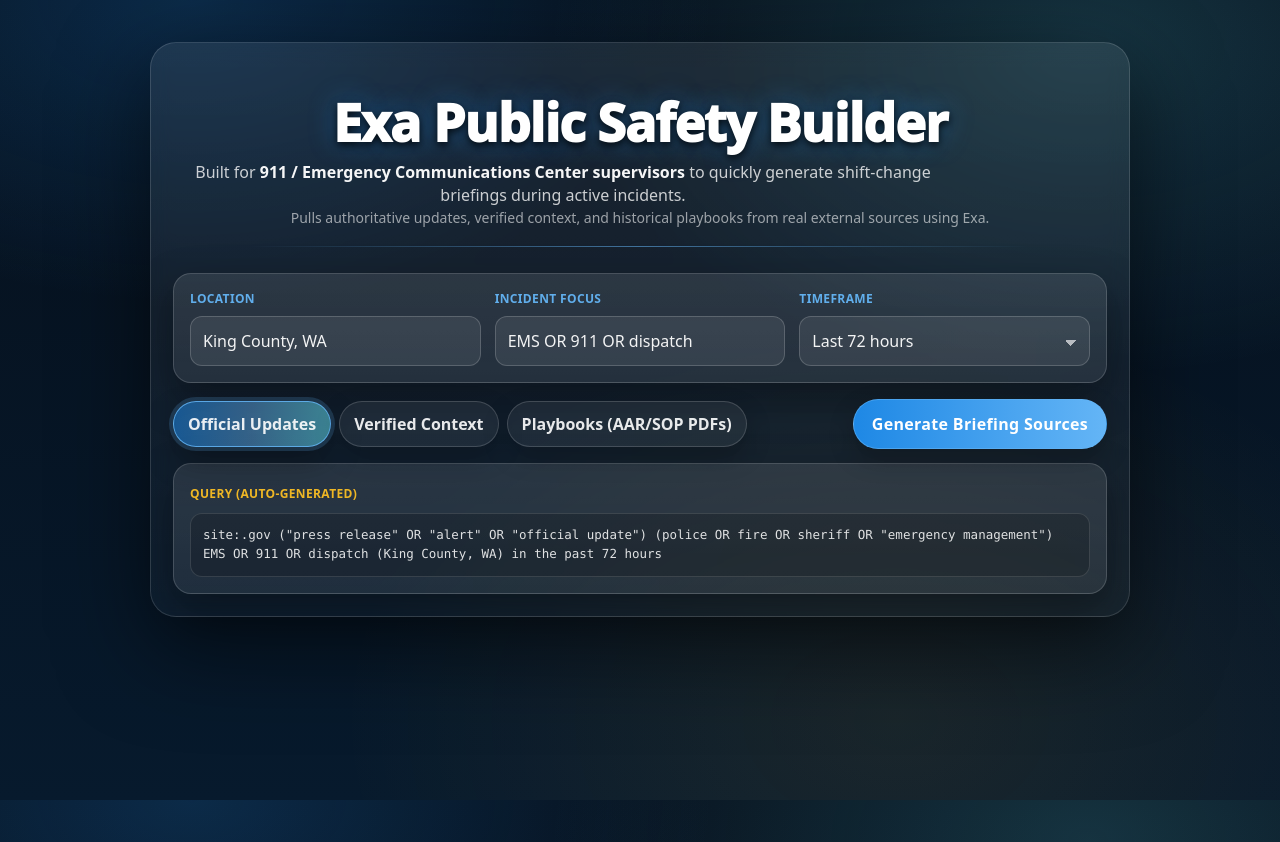
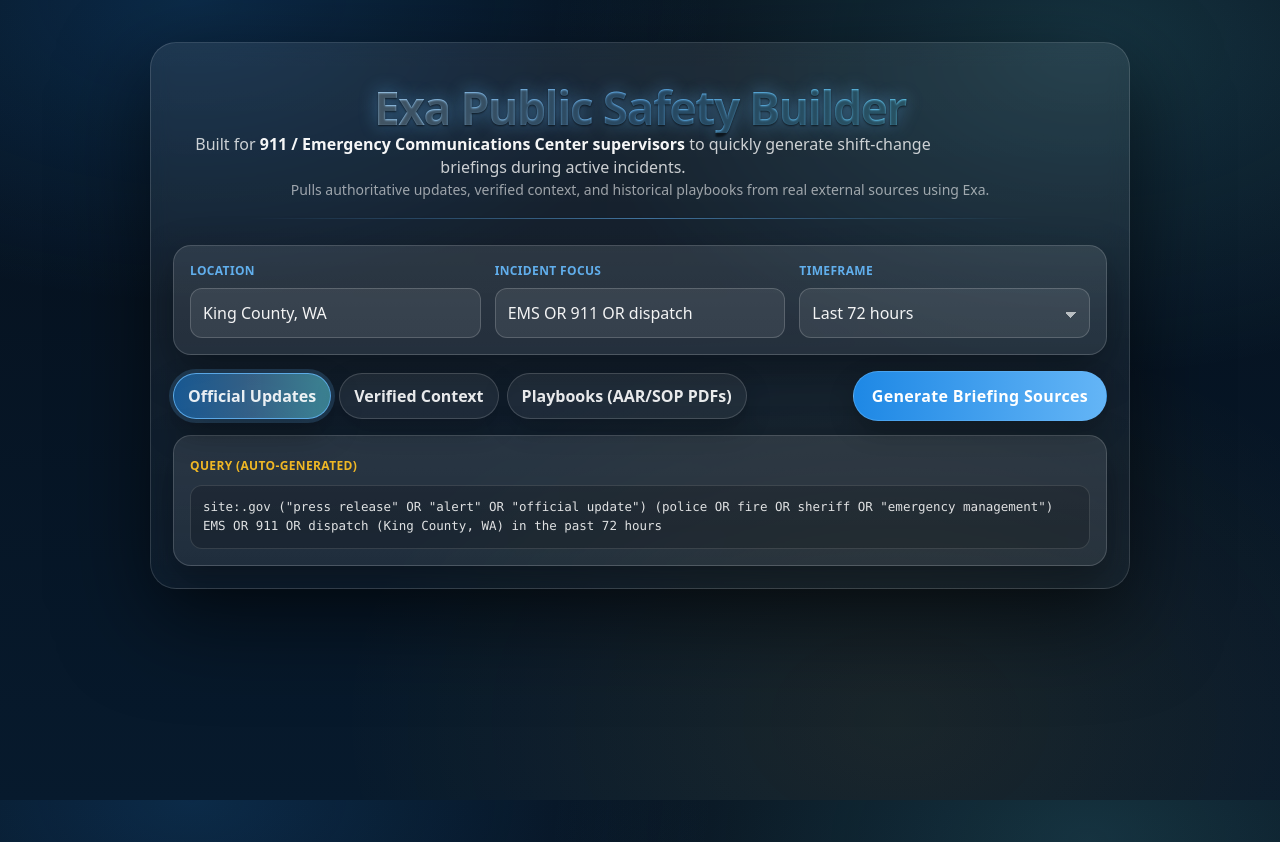
Before and after one commit to cvto1021/exa-take-home, a Next.js app: page / in a window 1280 px wide. Built offline with nearby package versions, Linux system fonts and the light colour scheme.

Commit message:
hopefully this debugs the bug

```diff
--- a/app/globals.css
+++ b/app/globals.css
@@ -64,13 +64,25 @@
   margin-bottom: 10px;
 }
 .title {
-  font-size: clamp(38px, 4.5vw, 52px);
-  font-weight: 950;
-  letter-spacing: -0.02em;
-  color: #ffffff;
+  margin: 0;
+  font-weight: 900;
+  letter-spacing: -0.03em;
+  font-size: clamp(34px, 4vw, 46px);
+  line-height: 1.08;
+  text-align: center;
+
+  /* Fallback color (VERY IMPORTANT) */
+  color: #eaf6ff;
+
+  background: linear-gradient(90deg, #eaf6ff, var(--blue2), var(--cyan));
+  -webkit-background-clip: text;
+  background-clip: text;
+  -webkit-text-fill-color: transparent;
+
+  /* Glow for contrast */
   text-shadow:
-    0 3px 8px rgba(0,0,0,0.85),
-    0 0 28px rgba(30,136,229,0.45);
+    0 1px 2px rgba(0,0,0,0.6),
+    0 0 18px rgba(100,181,246,0.45);
 }
 
 .subtitle {
```
